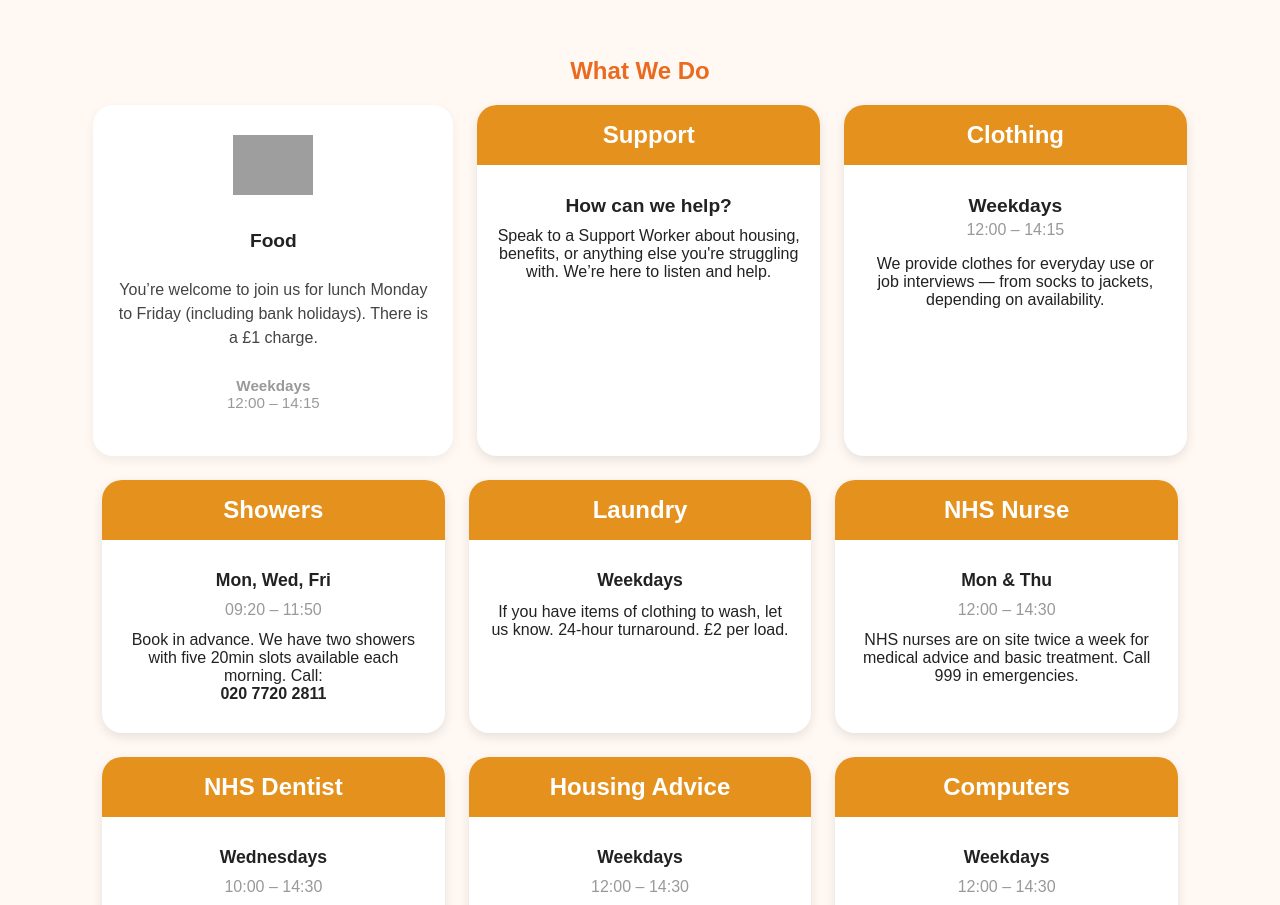
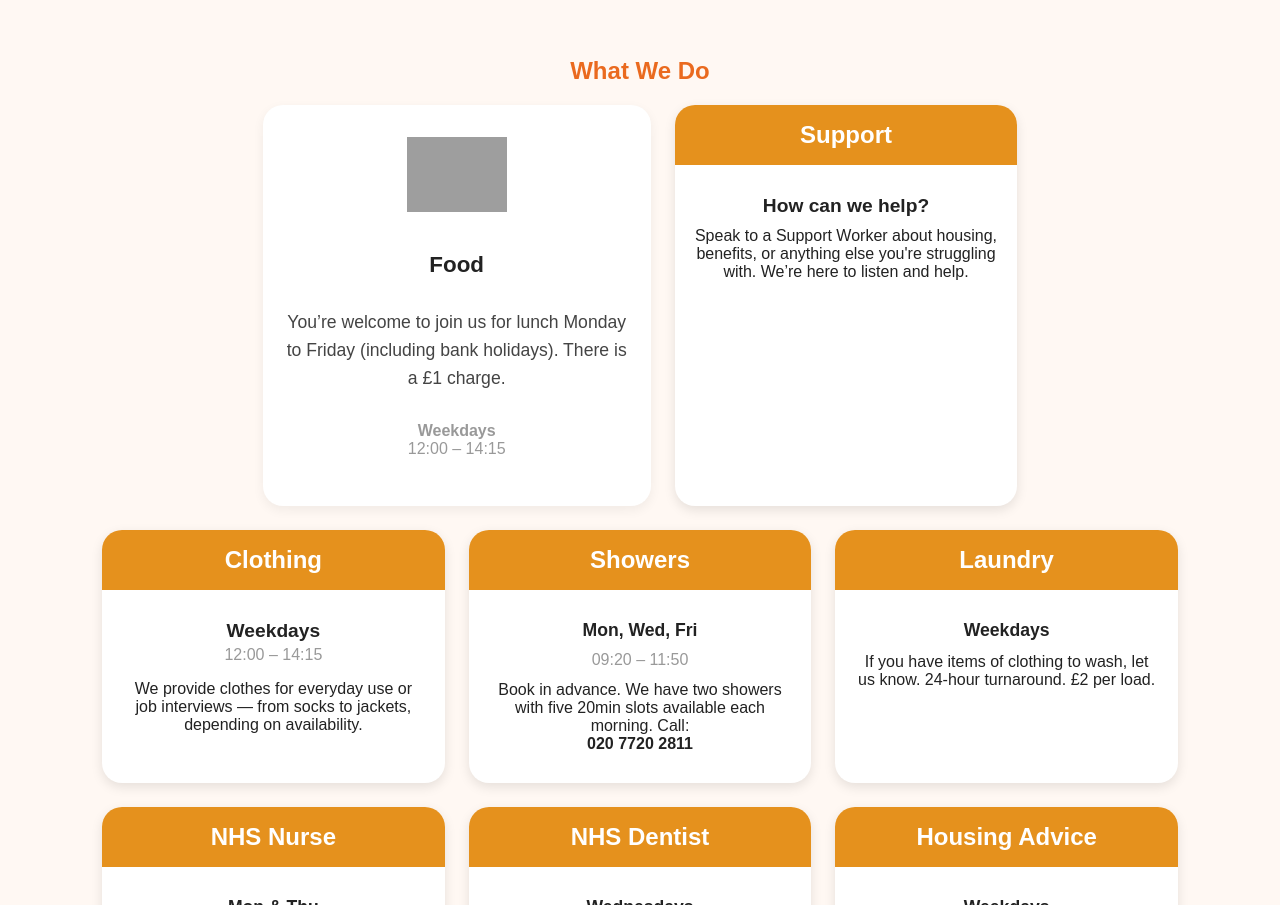
Before and after one commit to arltrol/aceofclubs, a plain HTML site: page index.html in a window 1280 px wide. Shown: the part 898-1803 px from the top of the page. Drawn offline with Linux system fonts and the light colour scheme; grey boxes are pictures that could not be loaded.

Commit message:
Update index.html

```diff
--- a/index.html
+++ b/index.html
@@ -314,17 +314,14 @@
 
   <div class="cards-grid">
     <!-- Food -->
-<div class="card" style="padding: 30px 20px; box-shadow: 0 4px 12px rgba(0,0,0,0.06); border-radius: 20px; background: #fff; max-width: 320px;">
-  <img src="https://aceofclubs.netlify.app/assets/005_foodicon.png" alt="Food Icon" style="width: 80px; height: auto; margin-bottom: 16px;" />
-  <p style="font-weight: bold; font-size: 1.2em; margin-bottom: 10px;">Food</p>
-  <p style="color: #444; font-size: 1em; line-height: 1.5; margin-bottom: 12px;">
+<div class="card" style="padding: 32px 24px; box-shadow: 0 4px 12px rgba(0,0,0,0.06); border-radius: 20px; background: #fff; max-width: 340px;">
+  <img src="https://aceofclubs.netlify.app/assets/005_foodicon.png" alt="Food Icon" style="width: 100px; height: auto; margin-bottom: 18px;" />
+  <p style="font-weight: bold; font-size: 1.4em; margin-bottom: 12px;">Food</p>
+  <p style="color: #444; font-size: 1.1em; line-height: 1.6; margin-bottom: 14px;">
     You’re welcome to join us for lunch Monday to Friday (including bank holidays). There is a £1 charge.
   </p>
-  <p style="color: #999; font-size: 0.95em;"><strong>Weekdays</strong><br>12:00 – 14:15</p>
+  <p style="color: #999; font-size: 1em;"><strong>Weekdays</strong><br>12:00 – 14:15</p>
 </div>
-
-
-
 
     <!-- Support -->
     <div class="card">
```
